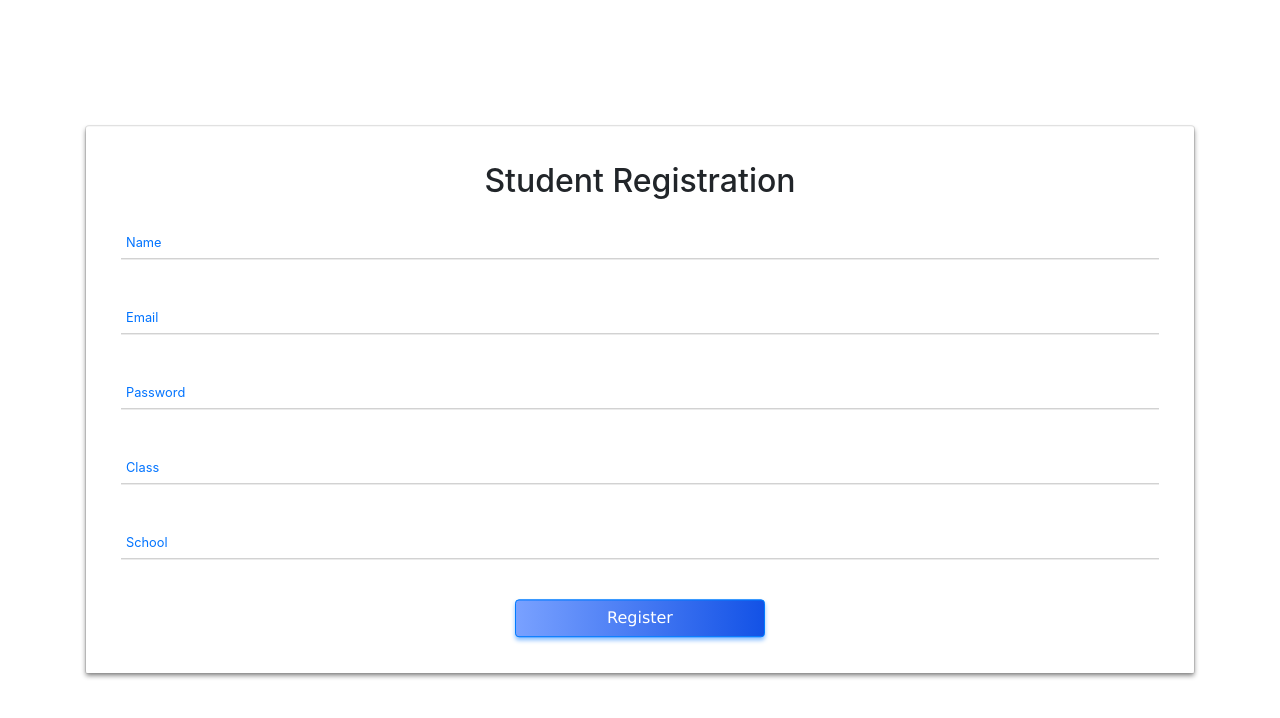
After one commit to IndiaCFG2/team-5, a Django app: template LAHI/main/templates/studentregistration.html in a window 1280 px wide. The commit adds this page. Shown: the top 718 px of the page. Run offline with Django 3.2, Linux system fonts and the light colour scheme; the template is opened without the code that fills it, so the values that code supplies are empty; some libraries are stand-ins or nearby versions.

Commit message:
added student registration

```diff
--- /dev/null
+++ b/LAHI/main/templates/studentregistration.css
@@ -0,0 +1,104 @@
+body
+{
+    font-family: Verdana, Geneva, Tahoma, sans-serif;
+}
+
+.myCtn
+{
+    position: absolute;
+    width: 400px;
+    top: 50%;
+    left: 50%;
+    transform: translate(-50%,-50%);
+}
+
+.card-body
+{
+    box-shadow: 0 3px 5px gray;
+}
+
+.my_form-control
+{
+    width: 100%;
+    padding: 8px;
+    padding-top: 18px;
+    border: none;
+    border-bottom: 1pt solid #bfbfbf;
+    transition: all 200ms ease-in-out;
+}
+
+.form-group
+{
+    position: relative;
+}
+
+label
+{
+
+    width: 100%;
+}
+
+.my_place
+{
+    position: absolute;
+    pointer-events: none;
+    top: 25px;
+    left: 5px;
+    color: #0073ff;
+    transition:  0.2s ease all;
+
+
+}
+
+.my_form-control:focus
+{
+    width: 100%;
+    padding: 8px;
+    padding-top: 18px;
+    border: none;
+    border-bottom: 2px solid #0073ff;
+    outline: none;
+}
+
+
+
+
+input:focus ~ .my_place,
+input:not(:focus):valid ~ .my_place
+{
+    top: -6px;
+}
+
+
+
+.btn
+{
+    border-radius: 25px;
+    box-shadow: 0 3px 4px #8abfff;
+    background-image: linear-gradient(to right, #79a1ff, #1352e6, #79a1ff);
+    background-size: 200%;
+    width: 250px;
+    border: none;
+    outline: none;
+    transition: .2s ease-in-out;
+    font-family: Verdana, Geneva, Tahoma, sans-serif;
+}
+
+.btn:hover
+{
+    background-position: right;
+}
+
+
+
+.btn:focus, .btn:active, .btn:active:focus {
+    outline: none !important;
+    box-shadow: 0 3px 4px #8abfff !important;
+  }
+
+  .forgot
+  {
+      font-size: 12px;
+      color: #0073ff;
+      cursor: pointer;
+  }
--- /dev/null
+++ b/LAHI/main/templates/studentregistration.html
@@ -0,0 +1,70 @@
+<!DOCTYPE html>
+<html>
+<head>
+    <title>Login Form</title>
+    <link rel="stylesheet" type="text/css" href="studentregistration.css">
+    <link rel="stylesheet" href="https://cdnjs.cloudflare.com/ajax/libs/twitter-bootstrap/4.5.0/css/bootstrap.min.css">
+    <link rel="stylesheet" href="https://cdnjs.cloudflare.com/ajax/libs/twitter-bootstrap/4.5.0/css/bootstrap.min.css">
+</head>
+<body>
+    <div class="container myCtn">
+        <div class="card">
+            <div class="card-body">
+                <div class="col-md-12">
+                    <h2 class="text-center mt-3">Student Registration</h2>
+                    <form action="" id="contact-form" class="main-form needs-validation" role="form" novalidate>
+
+                        <div class="form-group">
+                            <label>
+                                <input type="text" id="form_user" class="my_form-control" required>
+                                <small class="my_place">Name</small>
+                                <div class="invalid-feedback">Please enter the above field.</div>
+                            </label>
+                        </div>
+
+                        <div class="form-group">
+                            <label>
+                                <input type="text" id="form_email" class="my_form-control" required>
+                                <small class="my_place">Email</small>
+                                <div class="invalid-feedback">Please enter the above field.</div>
+                            </label>
+                        </div>
+
+                        <div class="form-group">
+                            <label>
+                                <input type="password" id="form_password" class="my_form-control" required>
+                                <small class="my_place">Password</small>
+                                <div class="invalid-feedback">Please enter the above field.</div>
+
+                            </label>
+                        </div>
+                        <div class="form-group">
+                            <label>
+                                <input type="text" id="form_class" class="my_form-control" required>
+                                <small class="my_place">Class</small>
+                                <div class="invalid-feedback">Please enter the above field.</div>
+
+                            </label>
+                        </div>
+                        <div class="form-group">
+                            <label>
+                                <input type="school" id="form_school" class="my_form-control" required>
+                                <small class="my_place">School</small>
+                                <div class="invalid-feedback">Please enter the above field.</div>
+
+                            </label>
+                        </div>
+
+                        <div class="form-group text-center">
+                            <button type="submit" class="btn btn-primary mt-3 mx-auto" >Register</button>
+                        </div>
+
+
+                    </form>
+                </div>
+            </div>
+        </div>
+    </div>
+    <script src="studentregistration.js"></script>
+</body>
+</html>
--- /dev/null
+++ b/LAHI/main/templates/studentregistration.js
@@ -0,0 +1,18 @@
+//    // Example starter JavaScript for disabling form submissions if there are invalid fields
+(function() {
+    'use strict';
+    window.addEventListener('load', function() {
+      // Fetch all the forms we want to apply custom Bootstrap validation styles to
+      var forms = document.getElementsByClassName('needs-validation');
+      // Loop over them and prevent submission
+      var validation = Array.prototype.filter.call(forms, function(form) {
+        form.addEventListener('submit', function(event) {
+          if (form.checkValidity() === false) {
+            event.preventDefault();
+            event.stopPropagation();
+          }
+          form.classList.add('was-validated');
+        }, false);
+      });
+    }, false);
+  })();
```
Also changed, not shown: LAHI/main/templates/teacherlogin.html (+2 -9 lines).
